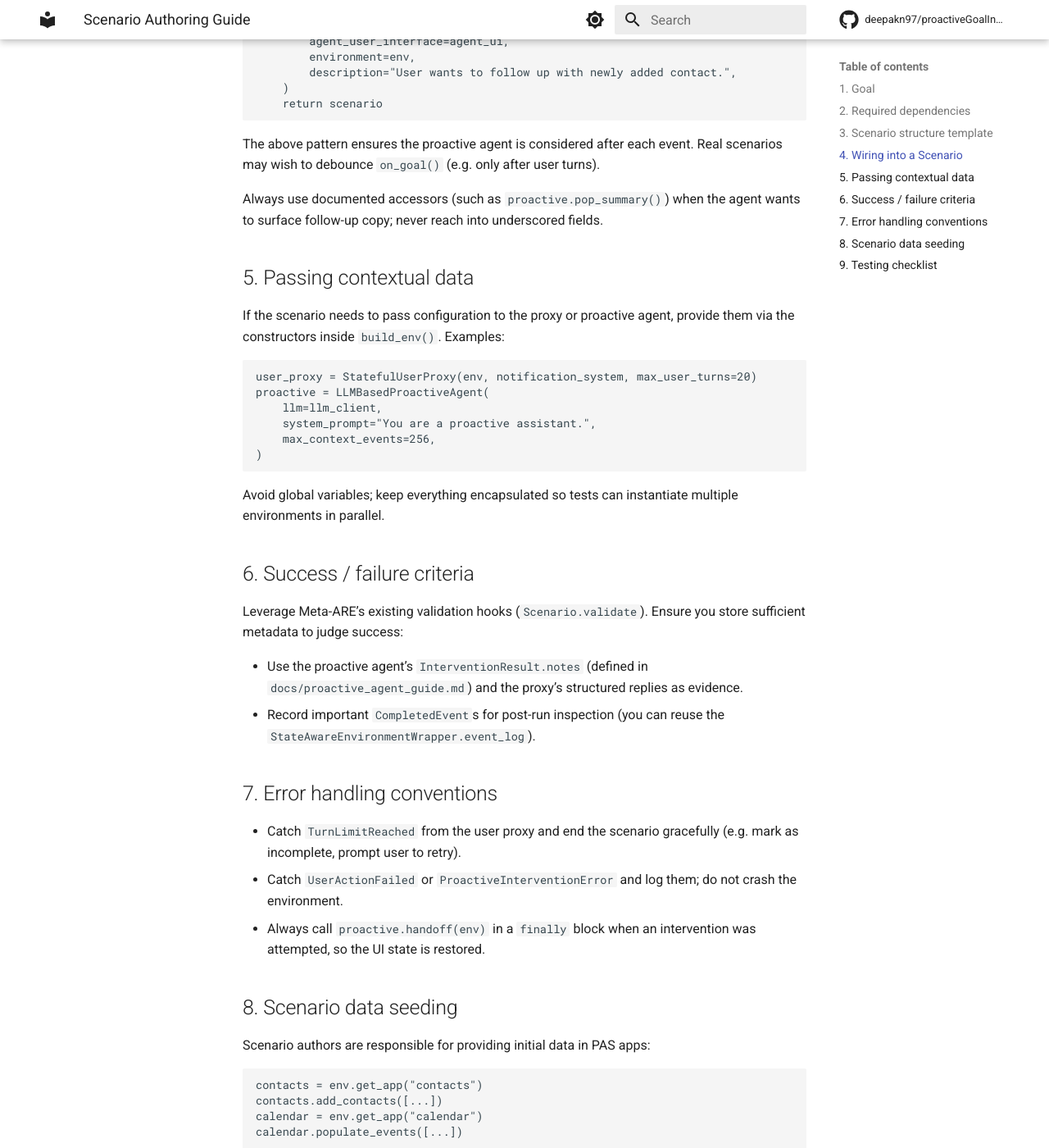
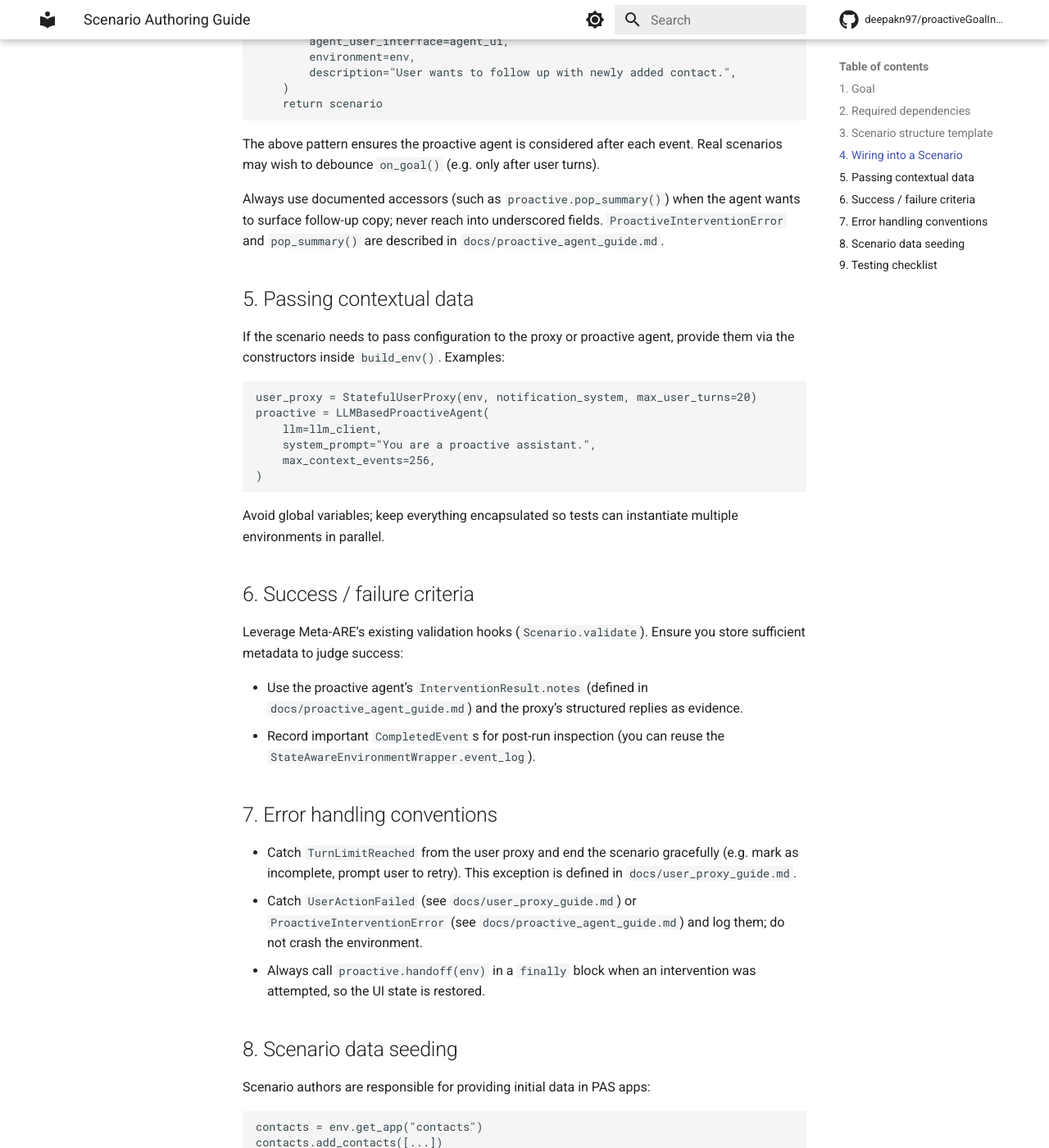
Before and after one commit to deepakn97/pare, an MkDocs documentation site: the page built from docs/scenario_author_guide.md, in a window 1280 px wide and 1400 px high, scrolled down 2308 px. Shown: the whole window at 82% size. Built offline with MkDocs 1.6.1 and Material for MkDocs 9.7.7, drawn with Linux system fonts in a browser that asks for light colours; comment, search, counter and statistics services are not loaded.

```diff
--- a/docs/scenario_author_guide.md
+++ b/docs/scenario_author_guide.md
@@ -114,6 +114,8 @@ Real scenarios may wish to debounce `on_goal()` (e.g. only after user turns).
 
 Always use documented accessors (such as `proactive.pop_summary()`) when the
 agent wants to surface follow-up copy; never reach into underscored fields.
+`ProactiveInterventionError` and `pop_summary()` are described in
+`docs/proactive_agent_guide.md`.
 
 ## 5. Passing contextual data
 
@@ -146,9 +148,11 @@ store sufficient metadata to judge success:
 ## 7. Error handling conventions
 
 - Catch `TurnLimitReached` from the user proxy and end the scenario gracefully
-  (e.g. mark as incomplete, prompt user to retry).
-- Catch `UserActionFailed` or `ProactiveInterventionError` and log them; do not
-  crash the environment.
+  (e.g. mark as incomplete, prompt user to retry). This exception is defined in
+  `docs/user_proxy_guide.md`.
+- Catch `UserActionFailed` (see `docs/user_proxy_guide.md`) or
+  `ProactiveInterventionError` (see `docs/proactive_agent_guide.md`) and log
+  them; do not crash the environment.
 - Always call `proactive.handoff(env)` in a `finally` block when an intervention
   was attempted, so the UI state is restored.
 
```
Also changed, not shown: docs/interface-guide.md (+10 -5 lines).
